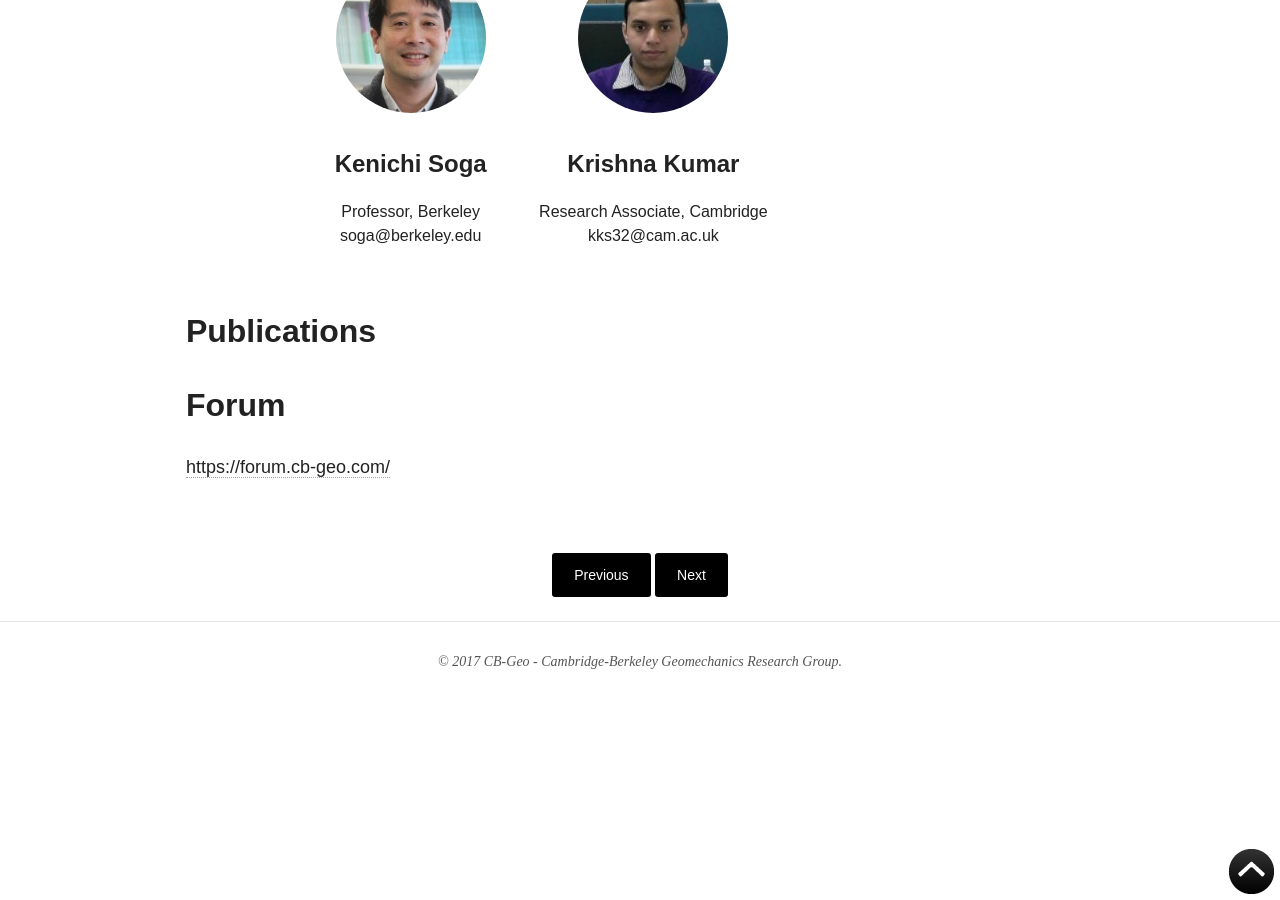
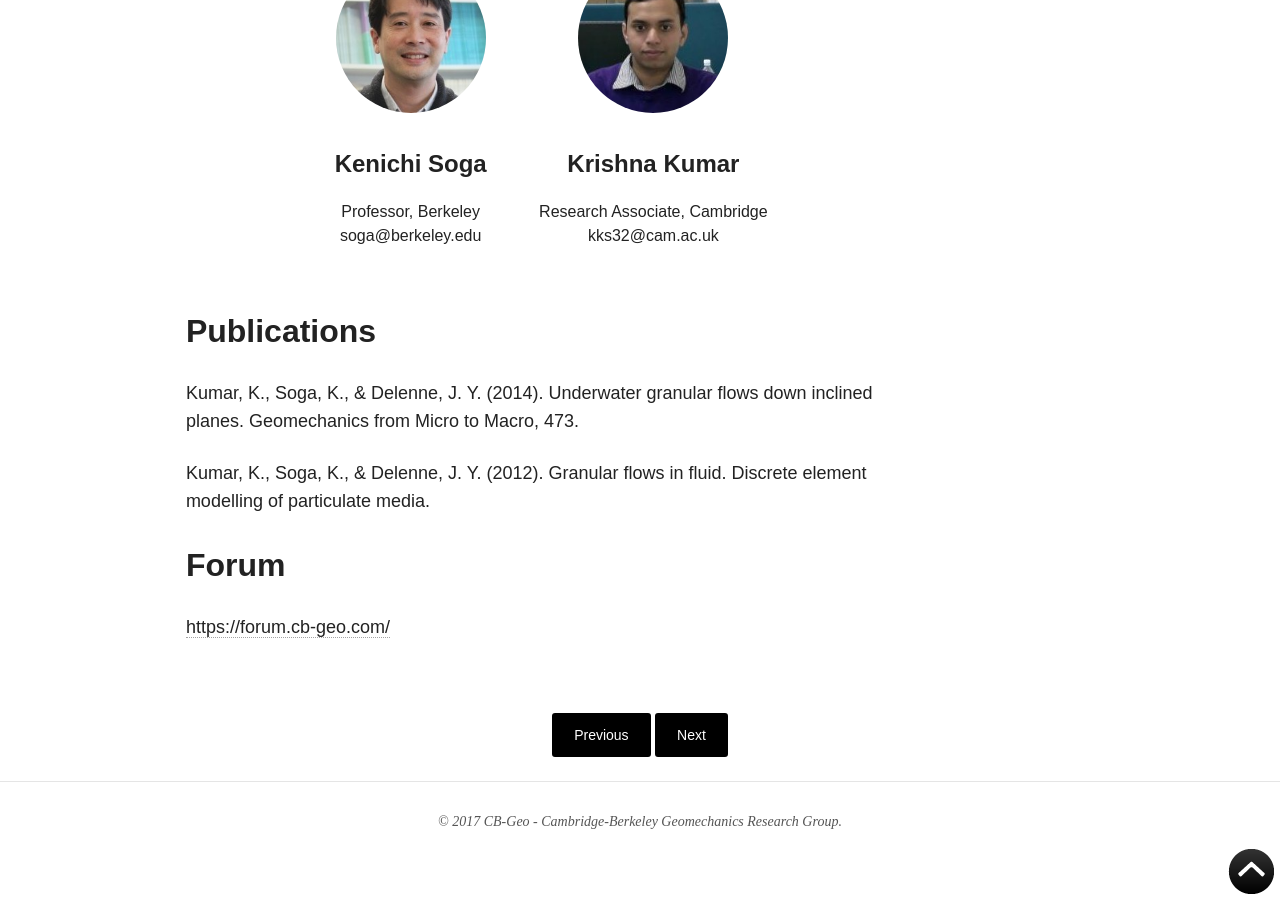
Before and after one commit to cb-geo/cb-geo.github.io, a Jekyll site: the page built from _posts/research_areas/2017-01-03-lbm.md, in a window 1280 px wide and 900 px high, scrolled down 2699 px. Built offline with Jekyll 4.4.1, drawn with Linux system fonts in a browser that asks for light colours; nearby versions of some CDN libraries.

Commit message:
:books: Added publications to LBM

```diff
--- a/_posts/research_areas/2017-01-03-lbm.md
+++ b/_posts/research_areas/2017-01-03-lbm.md
@@ -61,5 +61,9 @@ strategy an efficient numerical procedure for the simulation of grain – fluid
 
 ## Publications
 
+Kumar, K., Soga, K., & Delenne, J. Y. (2014). Underwater granular flows down inclined planes. Geomechanics from Micro to Macro, 473.
+
+Kumar, K., Soga, K., & Delenne, J. Y. (2012). Granular flows in fluid. Discrete element modelling of particulate media.
+
 ## Forum
 [https://forum.cb-geo.com/](https://forum.cb-geo.com/)
```
